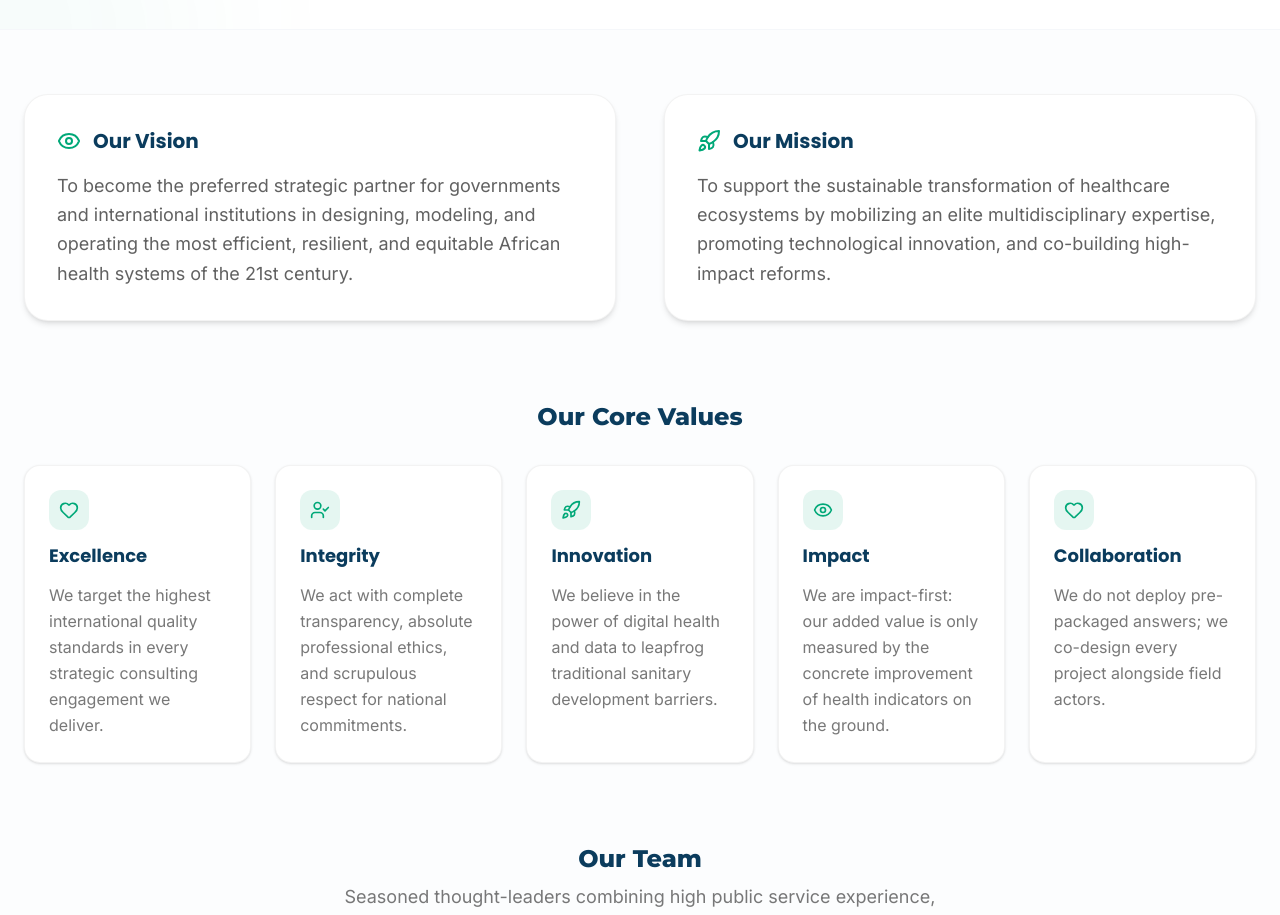
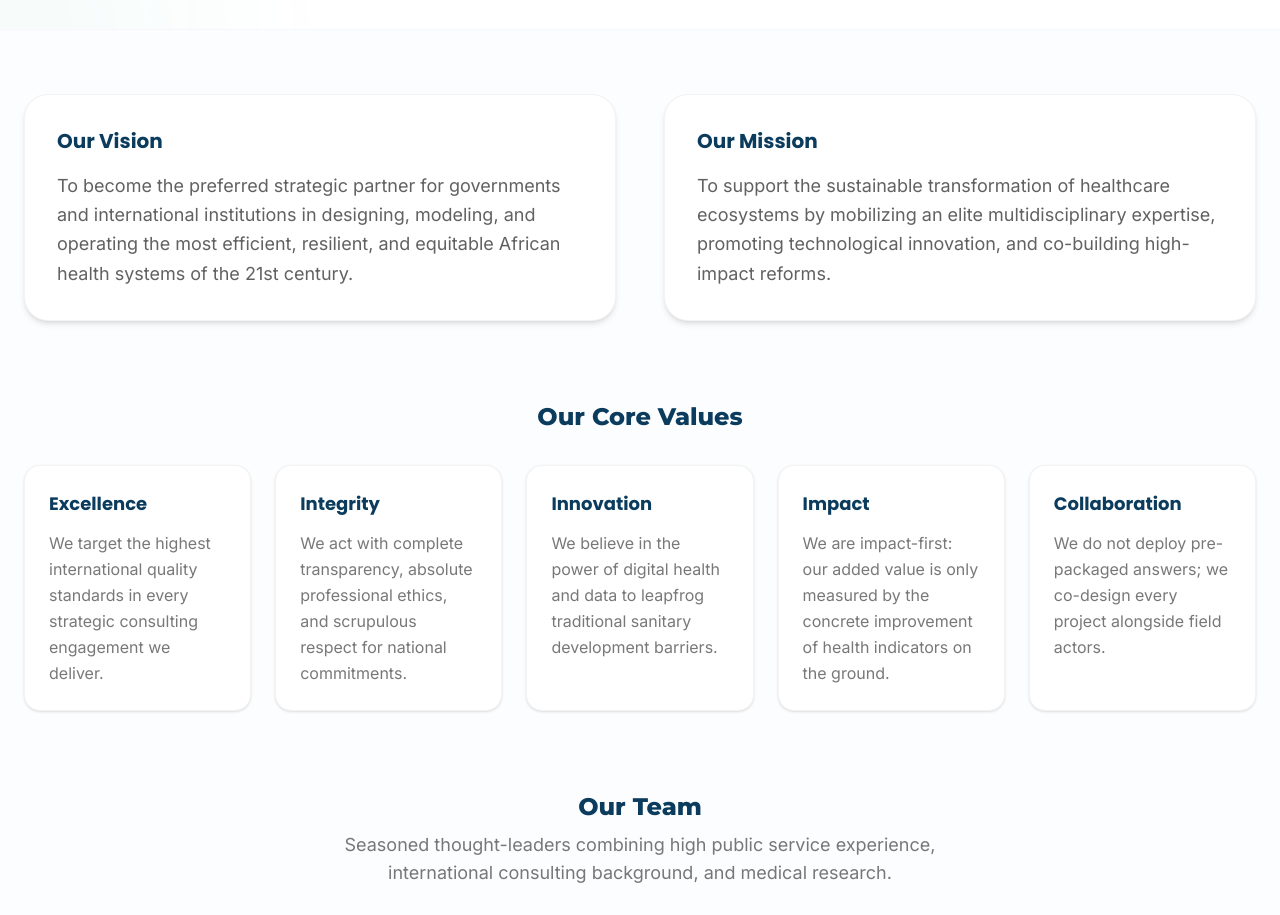
Before and after one commit to ITAINNOVATE/Saninova, a Next.js app: page / in a window 1280 px wide. Shown: the part 2840-3755 px from the top of the page. Built offline with nearby package versions, Linux system fonts and the light colour scheme; no server answers.

Commit message:
style: enlever les icones de la vision, de la mission et des valeurs cardinales

```diff
--- a/src/components/home/AboutDetails.tsx
+++ b/src/components/home/AboutDetails.tsx
@@ -2,18 +2,9 @@
 
 import React from "react";
 import { useLanguage } from "../../context/LanguageContext";
-import { Eye, Rocket, Heart, UserCheck } from "lucide-react";
 
 export const AboutDetails: React.FC = () => {
   const { t } = useLanguage();
-
-  const valueIcons = [
-    <Heart className="w-5 h-5 shrink-0" />,
-    <UserCheck className="w-5 h-5 shrink-0" />,
-    <Rocket className="w-5 h-5 shrink-0" />,
-    <Eye className="w-5 h-5 shrink-0" />,
-    <Heart className="w-5 h-5 shrink-0" />,
-  ];
 
   return (
     <section id="about-details" className="py-16 bg-light/30 border-t border-light overflow-hidden">
@@ -23,12 +14,9 @@ export const AboutDetails: React.FC = () => {
           <div className="grid grid-cols-1 md:grid-cols-2 gap-12">
             {/* Vision */}
             <div className="bg-white p-8 rounded-3xl border border-dark/5 shadow-md space-y-4">
-              <div className="flex items-center space-x-3 text-accent">
-                <Eye className="w-6 h-6 shrink-0" />
               <h3 className="font-poppins text-xl font-bold text-primary">
                 {t.aboutPage.vision.title}
               </h3>
-              </div>
               <p className="font-inter text-base sm:text-lg text-dark/70 leading-relaxed">
                 {t.aboutPage.vision.desc}
               </p>
@@ -36,12 +24,9 @@ export const AboutDetails: React.FC = () => {
 
             {/* Mission */}
             <div className="bg-white p-8 rounded-3xl border border-dark/5 shadow-md space-y-4">
-              <div className="flex items-center space-x-3 text-accent">
-                <Rocket className="w-6 h-6 shrink-0" />
               <h3 className="font-poppins text-xl font-bold text-primary">
                 {t.aboutPage.mission.title}
               </h3>
-              </div>
               <p className="font-inter text-base sm:text-lg text-dark/70 leading-relaxed">
                 {t.aboutPage.mission.desc}
               </p>
@@ -59,9 +44,6 @@ export const AboutDetails: React.FC = () => {
                   key={index}
                   className="bg-white p-6 rounded-2xl border border-dark/5 shadow-sm space-y-3 hover:shadow-md transition-shadow"
                 >
-                  <div className="w-10 h-10 rounded-xl bg-accent/10 text-accent flex items-center justify-center">
-                    {valueIcons[index] || <Heart className="w-5 h-5" />}
-                  </div>
                   <h4 className="font-poppins text-lg font-bold text-primary">
                     {val.title}
                   </h4>
```
Lines whose indentation alone changed are shown as unchanged.
